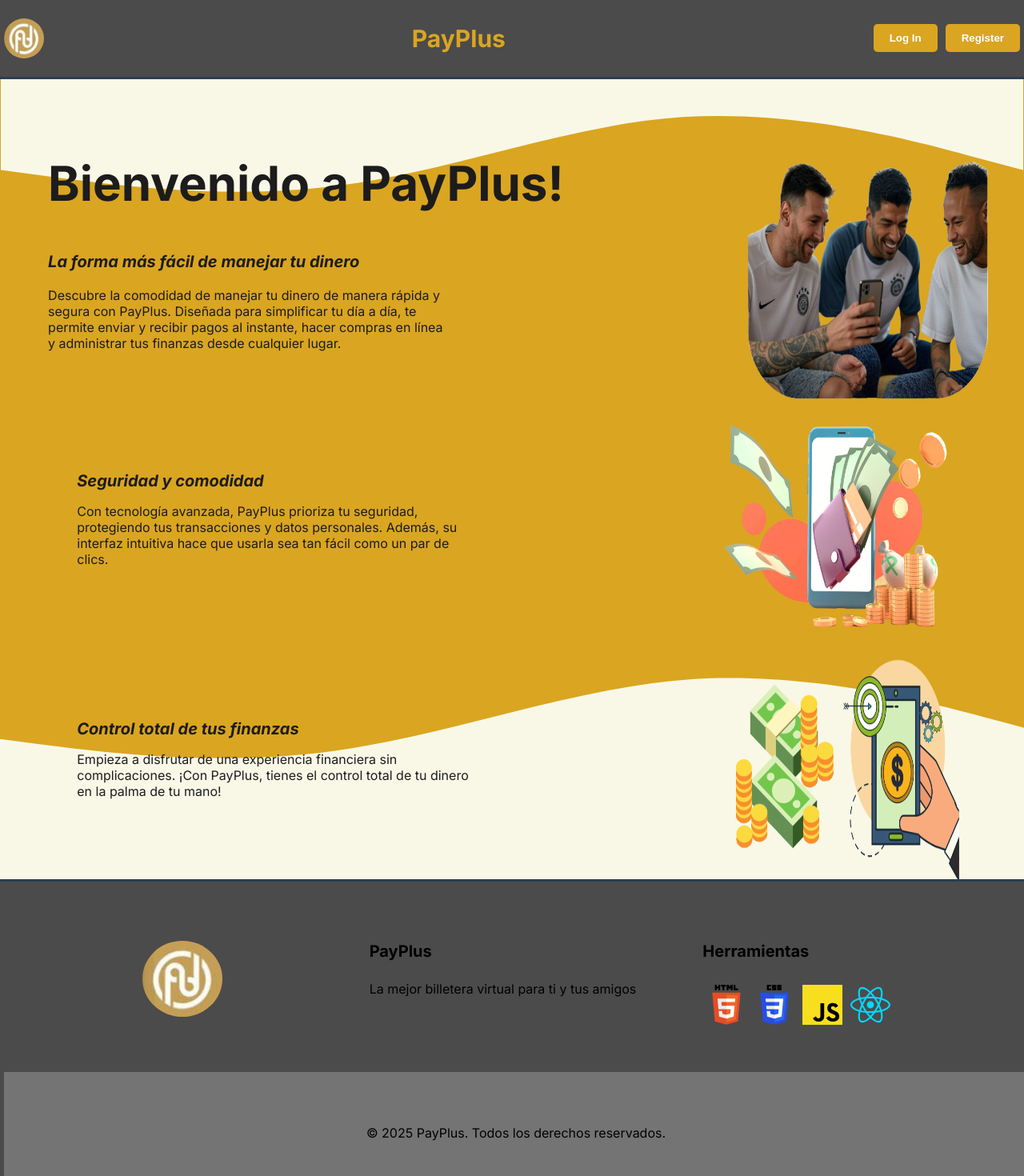
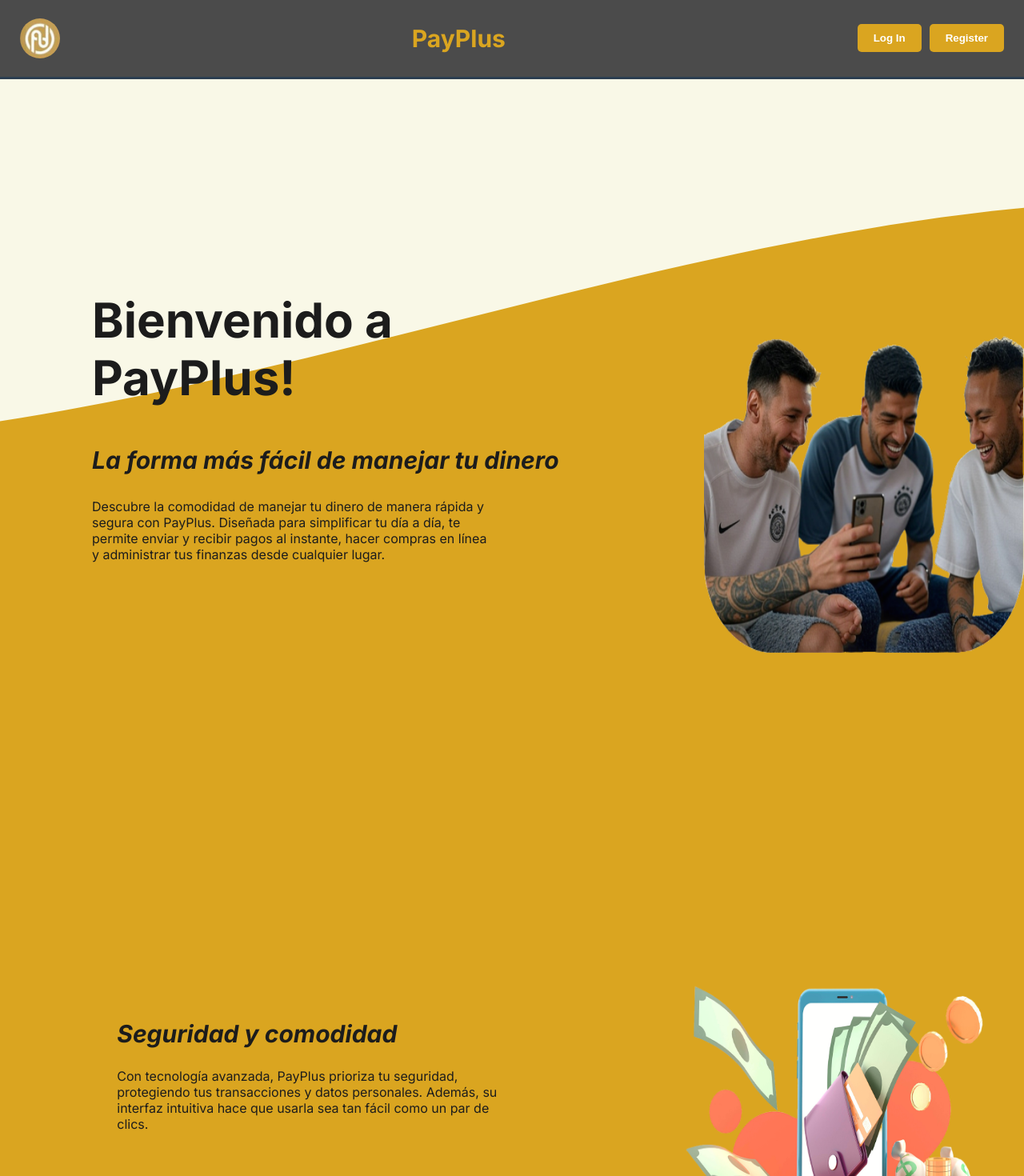
Before and after one commit to DominguezFranco/payPlus, a React (Vite) app: page / in a window 1280 px wide. Shown: the top 1470 px of the page at 80% size. Built offline with nearby package versions, Linux system fonts and the light colour scheme.

Commit message:
re-styling landing

```diff
--- a/src/component/Footer/footer.css
+++ b/src/component/Footer/footer.css
@@ -9,11 +9,11 @@
     background-color: var(--color-gris-oscuro);
     width: 100%;
     align-self: flex-end;
-    padding: 5px;
+
 }
 footer .footer-top{
     width: 100%;
-    max-width: 1200px;
+    max-width: 1000px;
     margin: auto;
     display: grid;
     grid-template-columns: repeat(3, 1fr);
--- a/src/component/Landing/landing.css
+++ b/src/component/Landing/landing.css
@@ -9,7 +9,7 @@
 
 .content:first-child{
     background-image: url("../../assets/landing2-bg.svg") ;
-    background-size: contain;
+    background-size: cover;
     background-position: top;
     background-repeat: no-repeat;
 }
@@ -17,7 +17,7 @@
 .content:last-child{
     background-image: url("../../assets/landing-bg.svg") ;
     background-size: cover;
-    background-position: bottom;
+    background-position: top;
     background-repeat: no-repeat;
 }
 
@@ -37,6 +37,7 @@
 .text-container{
     text-align: left;
     padding: 15px;
+    margin: 200px 0 300px 100px
 }
 
 .landing-title{
@@ -44,7 +45,7 @@
     color: var(--color-negro-suave);
 }
 .landing-subtitle{
-    font-size: 20px;
+    font-size: 30px;
     color: var(--color-negro-suave);
     font-style: oblique;
 }
@@ -55,8 +56,8 @@
 
 
 .img-landing{
-    width: 300px;
-    height: 300px;
+    width: 400px;
+    height: 400px;
 }
 
 .image-container{
--- a/src/component/NavBar/navbar.css
+++ b/src/component/NavBar/navbar.css
@@ -16,6 +16,7 @@
     width: 50px;
     height: 50px;
     border-radius: 50%;
+    margin-left: 20px;
 }
 
 .btn-login, .btn-register{
@@ -36,4 +37,5 @@
 .btn-container{
     display: flex;
     gap: 10px;
+    margin-right: 20px;
 }
```
